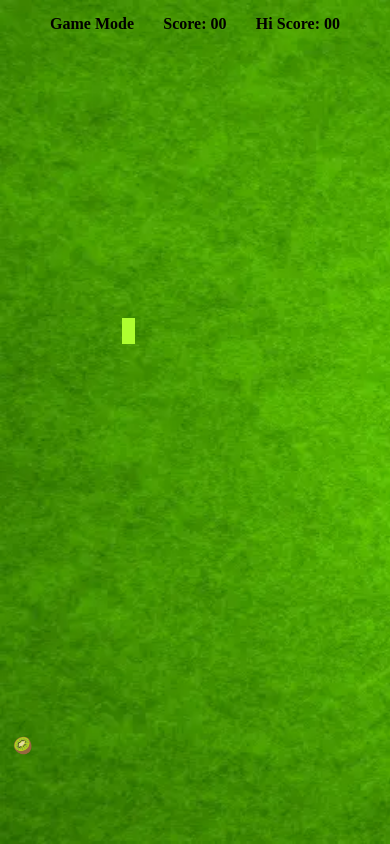
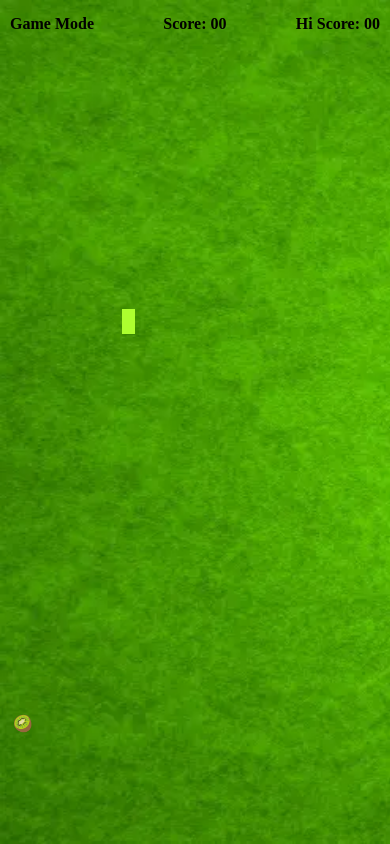
Before and after one commit to muhammadwasikt/snake-game-for-practice, a plain HTML site: page index.html in a window 390 px wide. Drawn offline with Linux system fonts and the light colour scheme.

Commit message:
Update style.css

```diff
--- a/style.css
+++ b/style.css
@@ -86,9 +86,12 @@ margin-top: 30px;
     align-items: start;
     }
     .canvas{
-        height: 93vh;
+        height: 90vh;
     }
     /* .control{
      display: none;
     } */
+    .score{
+        padding: 10px 10px;
+    }
 }
```
